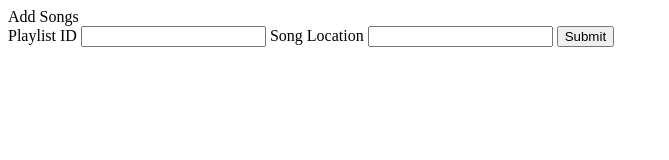
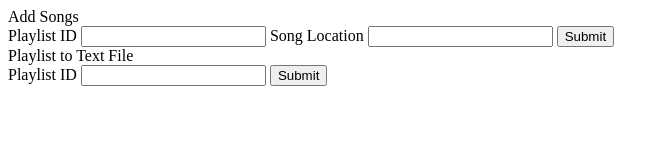
Before and after one commit to Agriad/Spotify-Playlist-Maker, a website: page public/spotify_options/spotifyoptions.html in a window 1280 px wide. Shown: the whole page, without its empty margins (0-669 px from the left). Drawn offline with nearby package versions, Linux system fonts and the light colour scheme.

Commit message:
Add playlist to text option

```diff
--- a/public/spotify_options/spotifyoptions.html
+++ b/public/spotify_options/spotifyoptions.html
@@ -18,5 +18,13 @@
                 <input type="submit" value="Submit" />
             </form>
         </div>
+        <div>
+            Playlist to Text File
+            <form method="POST" action="/playlist_text">
+                <label for="playlist_id">Playlist ID</label>
+                <input type="text" name="playlist_id" />
+                <input type="submit" value="Submit" />
+            </form>
+        </div>
     </body>
 </html>
```
